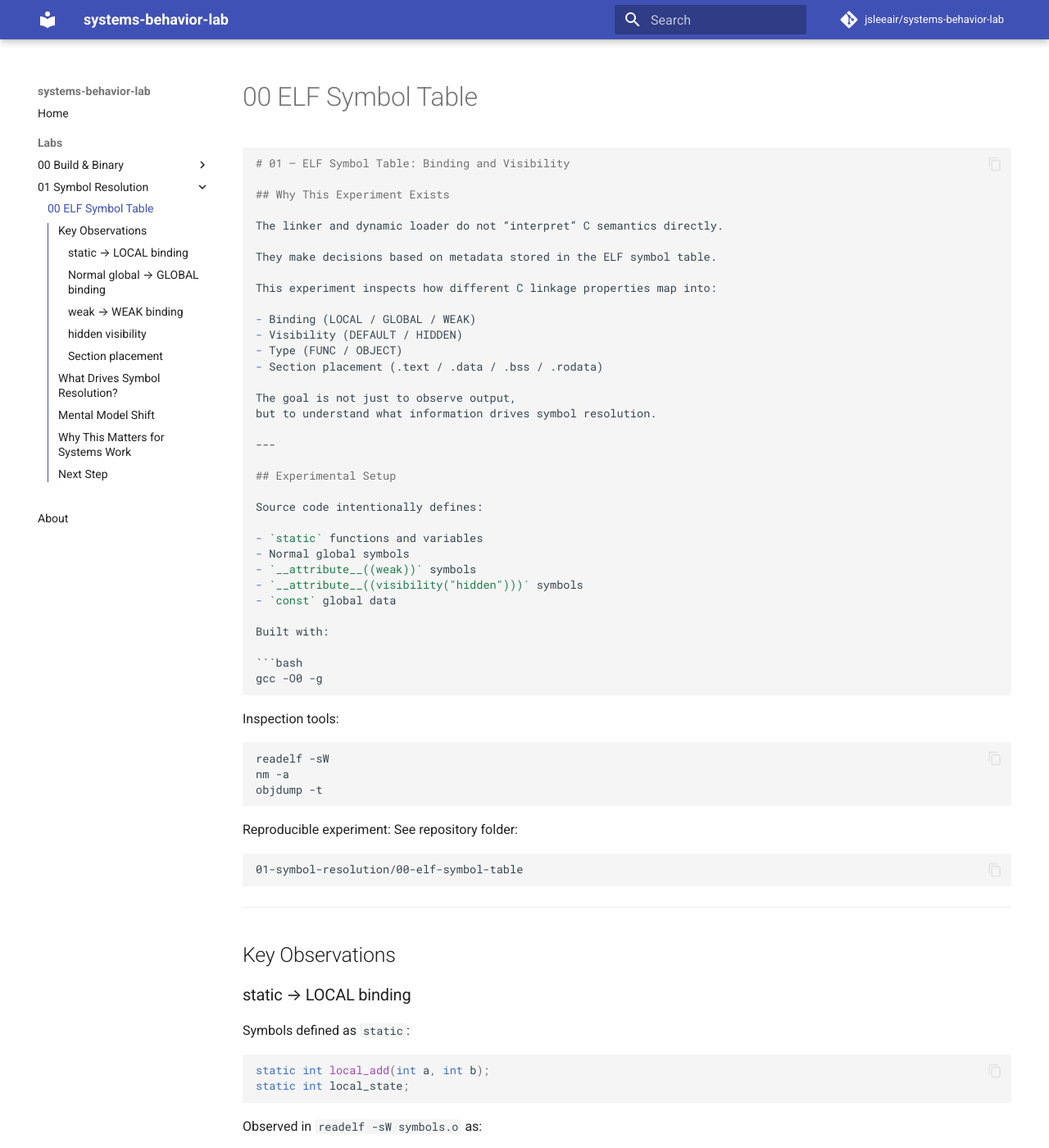
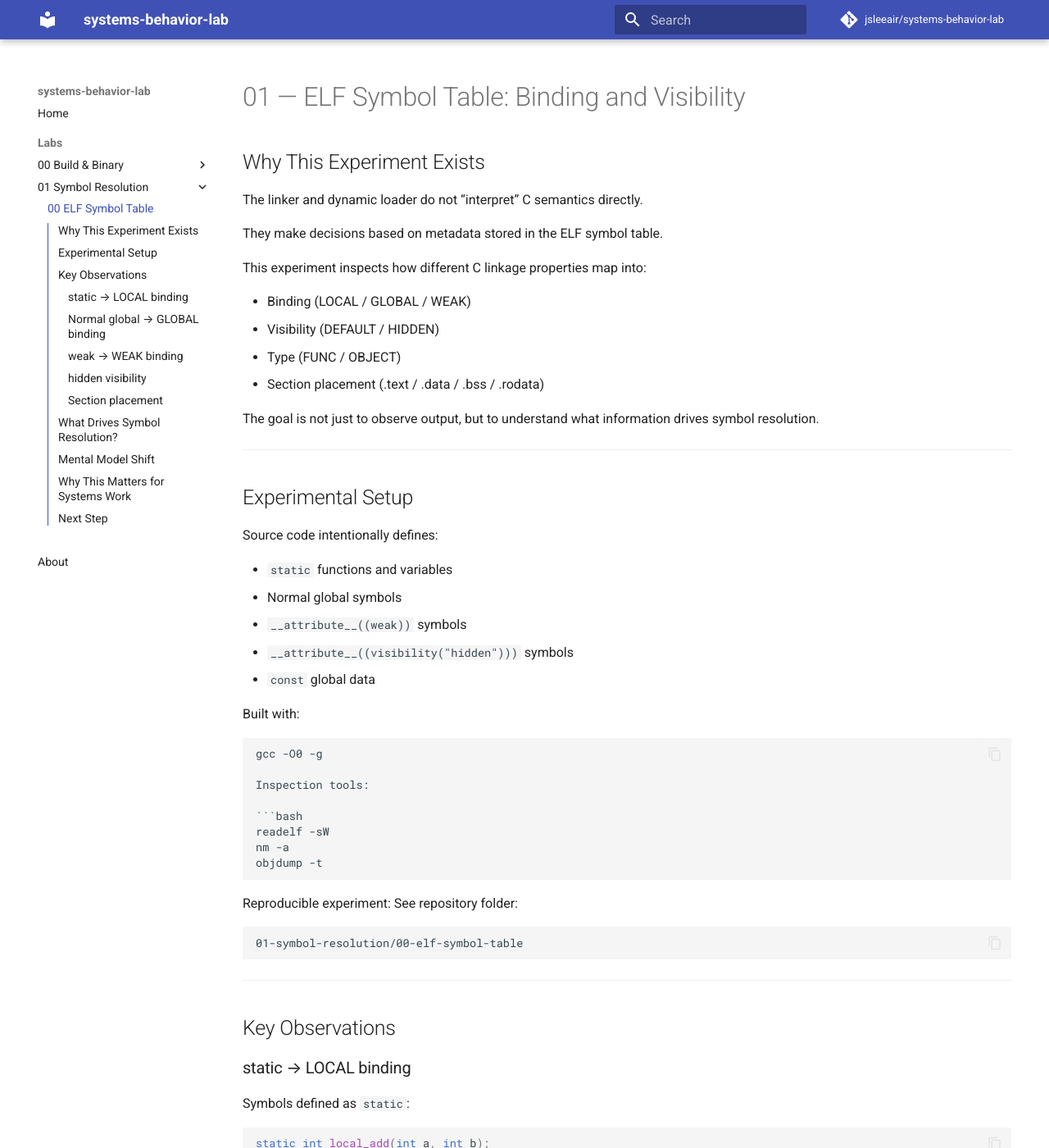
Before and after one commit to jsleeair/systems-behavior-lab, an MkDocs documentation site: the page built from docs/01-symbol-resolution/00-elf-symbol-table.md, in a window 1280 px wide and 1400 px high. Shown: the whole window at 82% size. Built offline with MkDocs 1.6.1 and Material for MkDocs 9.7.7, drawn with Linux system fonts in a browser that asks for light colours; comment, search, counter and statistics services are not loaded.

Commit message:
docs: change in symbol resolution lab layout

`````diff
--- a/docs/01-symbol-resolution/00-elf-symbol-table.md
+++ b/docs/01-symbol-resolution/00-elf-symbol-table.md
@@ -1,4 +1,3 @@
-````md
 # 01 — ELF Symbol Table: Binding and Visibility
 
 ## Why This Experiment Exists
@@ -33,7 +32,6 @@ Built with:
 
 ```bash
 gcc -O0 -g
-````
 
 Inspection tools:
 
`````
